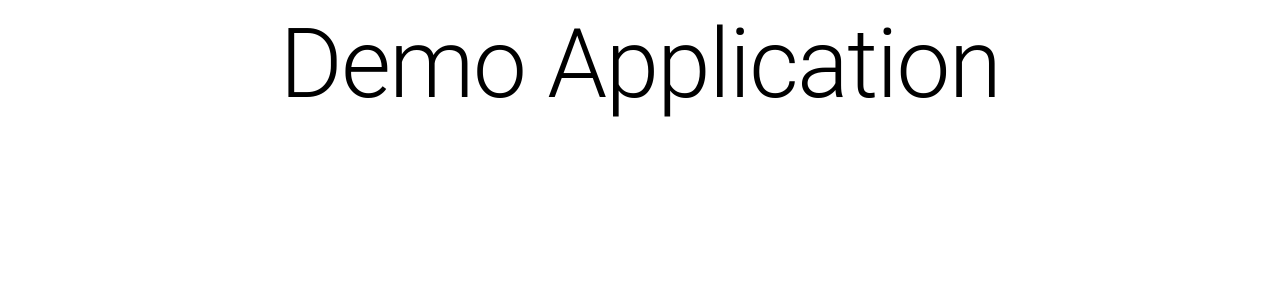
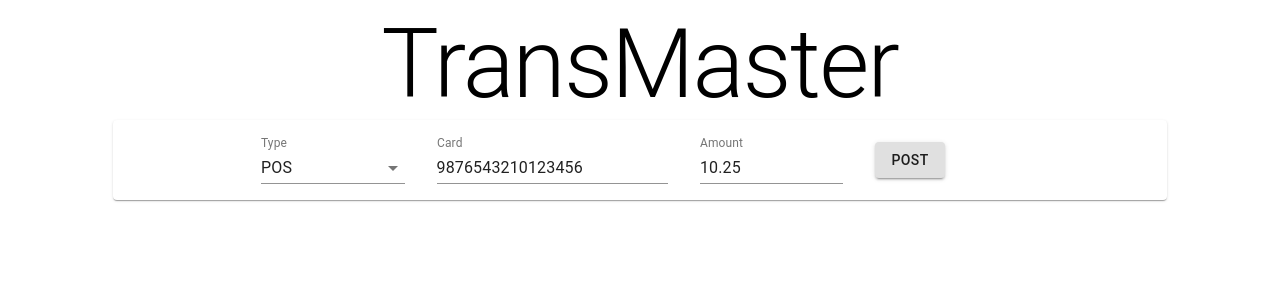
Before and after one commit to Teloah/redux-demo, a React (Create React App) app: page / in a window 1280 px wide. Shown: the top 300 px of the page. Built offline with nearby package versions, Linux system fonts and the light colour scheme.

Commit message:
Posting transactions

```diff
--- a/src/App.js
+++ b/src/App.js
@@ -3,6 +3,7 @@ import Grid from '@material-ui/core/Grid'
 import Typography from '@material-ui/core/Typography'
 import { Provider } from 'react-redux'
 
+import TransactionInput from './components/TransactionInput'
 import { initStore } from './redux/store'
 
 const store = initStore()
@@ -11,8 +12,11 @@ function App() {
   return (
     <Provider store={store}>
       <Grid container justify='center'>
-        <Grid item>
-          <Typography variant='h1'>Demo Application</Typography>
+        <Grid item xs={12} container justify='center'>
+          <Typography variant='h1'>TransMaster</Typography>
+        </Grid>
+        <Grid item xs={10}>
+          <TransactionInput />
         </Grid>
       </Grid>
     </Provider>
--- /dev/null
+++ b/src/components/TransactionInput.jsx
@@ -0,0 +1,91 @@
+import React, { useState } from 'react'
+import {
+  Button,
+  Paper,
+  Grid,
+  TextField,
+  FormControl,
+  InputLabel,
+  Select,
+  MenuItem,
+  InputAdornment
+} from '@material-ui/core'
+import { makeStyles } from '@material-ui/core/styles'
+import { useDispatch } from 'react-redux'
+
+const useStyles = makeStyles(theme => ({
+  paper: {
+    padding: theme.spacing(2)
+  }
+}))
+
+const defaultTransaction = {
+  type: 'POS',
+  card: '9876543210123456',
+  amount: '10.25'
+}
+
+export default function TransactionInput() {
+  const classes = useStyles()
+  const dispatch = useDispatch()
+  const [state, setState] = useState(defaultTransaction)
+
+  const submit = e => {
+    e.preventDefault()
+    dispatch({
+      type: 'transaction / ADD',
+      payload: state
+    })
+    setState(defaultTransaction)
+  }
+
+  return (
+    <Paper className={classes.paper}>
+      <form onSubmit={submit}>
+        <Grid container justify='center' alignItems='center' spacing={4}>
+          <Grid item xs={12} sm={2}>
+            <FormControl fullWidth>
+              <InputLabel id='demo-simple-select-label'>Type</InputLabel>
+              <Select
+                labelId='demo-simple-select-label'
+                fullWidth
+                value={state.type}
+                onChange={e => setState({ ...state, type: e.target.value })}
+              >
+                <MenuItem value={'ATM'}>ATM</MenuItem>
+                <MenuItem value={'POS'}>POS</MenuItem>
+                <MenuItem value={'EComm'}>EComm</MenuItem>
+              </Select>
+            </FormControl>
+          </Grid>
+          <Grid item xs={12} sm={3}>
+            <TextField
+              fullWidth
+              name='card'
+              label='Card'
+              value={state.card}
+              onChange={e => setState({ ...state, card: e.target.value })}
+            />
+          </Grid>
+          <Grid item xs={12} sm={2}>
+            <TextField
+              fullWidth
+              name='amount'
+              label='Amount'
+              type='number'
+              autoComplete={'off'}
+              value={state.amount}
+              onChange={e => setState({ ...state, amount: e.target.value })}
+              startAdornment={<InputAdornment position='start'>$</InputAdornment>}
+            />
+          </Grid>
+          <Grid item xs={12} sm={2}>
+            <Button type='submit' variant='contained'>
+              Post
+            </Button>
+          </Grid>
+        </Grid>
+      </form>
+    </Paper>
+  )
+}
```
